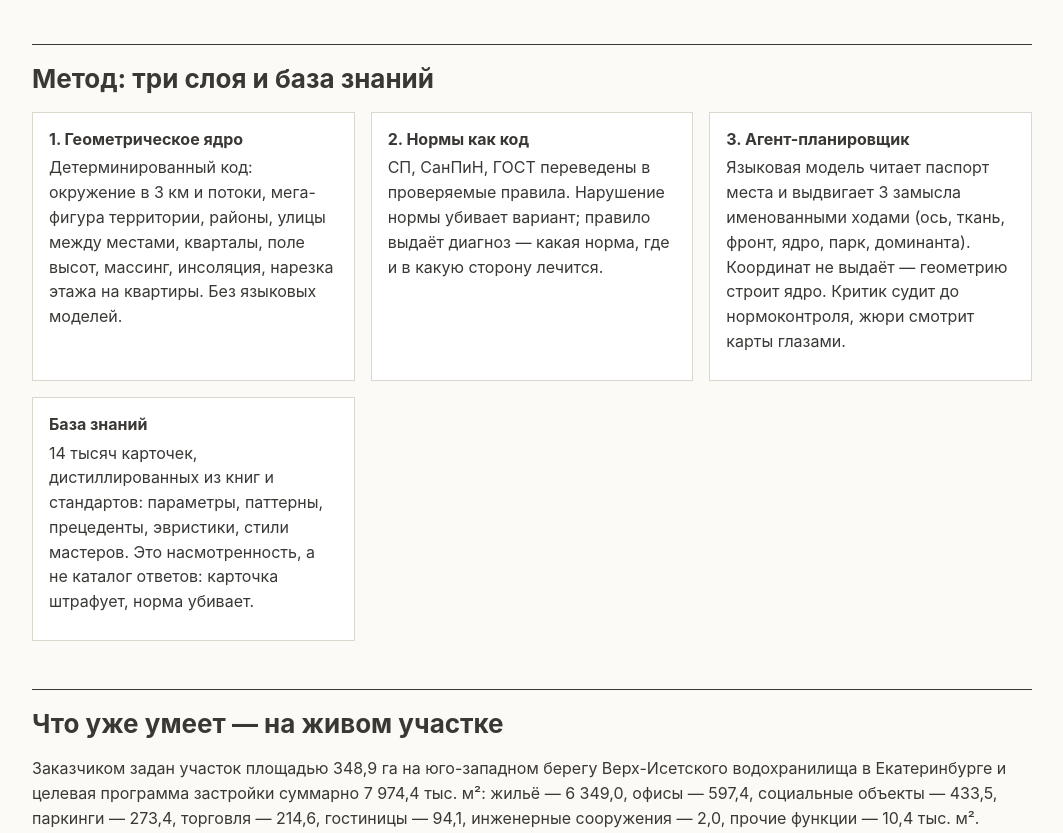
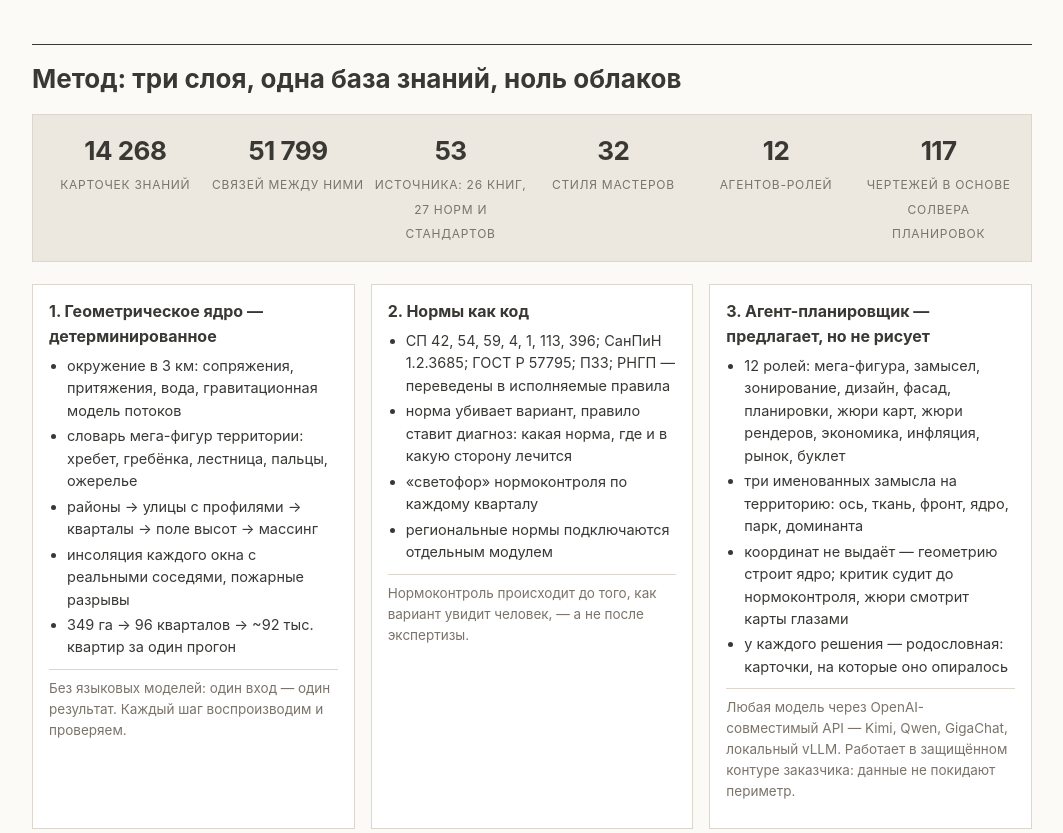
Before and after one commit to vstepanovaec-cyber/Arcitect_ex_mashina, a plain HTML site: page index.html in a window 1280 px wide. Shown: the part 880-1713 px from the top of the page, without its empty margins (108-1171 px from the left). Drawn offline with nearby package versions, Linux system fonts and the light colour scheme.

Commit message:
Update index.html
method section: facts

```diff
--- a/index.html
+++ b/index.html
@@ -16,26 +16,58 @@ main{max-width:1040px;margin:0 auto;padding:0 20px 80px} p{margin:0 0 12px} .lea
 img{max-width:100%;height:auto;display:block;border:1px solid var(--line);background:#fff} figure{margin:16px 0} figcaption{font-size:13px;color:var(--grey);margin-top:6px}
 .grid{display:grid;grid-template-columns:repeat(auto-fit,minmax(280px,1fr));gap:16px} .card{border:1px solid var(--line);background:#fff;padding:14px 16px}
 .kpi{display:grid;grid-template-columns:repeat(auto-fit,minmax(150px,1fr));gap:12px;margin:16px 0} .kpi div{border-left:3px solid var(--acc);padding:6px 12px;background:#fff}
-.kpi b{display:block;font-size:22px} ul{padding-left:20px} li{margin:4px 0} .cta{border:2px solid var(--ink);padding:20px;margin-top:20px;background:#fff}
+.kpi b{display:block;font-size:22px}
+.facts{display:grid;grid-template-columns:repeat(auto-fit,minmax(140px,1fr));gap:10px;margin:14px 0 22px;background:var(--dark);padding:16px;border:1px solid var(--line)} .facts div{text-align:center} .facts b{display:block;font-size:26px;letter-spacing:-.02em} .facts span{font-size:12px;color:var(--grey);text-transform:uppercase;letter-spacing:.06em}
+.card .why{margin-top:10px;padding-top:8px;border-top:1px solid var(--line);font-size:13.5px;color:var(--grey)} .card ul{margin:6px 0 0;padding-left:18px;font-size:14.5px} .card li{margin:3px 0} ul{padding-left:20px} li{margin:4px 0} .cta{border:2px solid var(--ink);padding:20px;margin-top:20px;background:#fff}
 a{color:var(--acc)} .steps li{margin:8px 0} .author{display:grid;grid-template-columns:auto 1fr;gap:20px;align-items:start;border-top:1px solid var(--line);padding-top:16px} .author img{width:170px;border:1px solid var(--line)} @media(max-width:600px){.author{grid-template-columns:1fr}} footer{border-top:1px solid var(--line);padding:24px 20px;color:var(--grey);font-size:13px;max-width:1040px;margin:0 auto}
 </style></head><body>
 <nav><div><a href="#idea">Идея</a><a href="#method">Метод</a><a href="#run">Прогон</a><a href="#figure">Фигура</a><a href="#plans">Замыслы</a><a href="#volume">Объём</a><a href="#flats">Планировки</a><a href="#money">Экономика</a><a href="#limits">Ограничения</a><a href="#author">Об авторе</a><a href="#join">Присоединиться</a></div></nav>
 <section class="hero"><div class="in">
 <div><p class="kick">Личный исследовательский проект · генеративное проектирование жилья · 2026</p>
 <h1>Архитектор в машине</h1>
-<p class="lead">Система, которая от границы участка и программы доходит до мастер-плана, объёмов кварталов и планировок этажей — и объясняет каждое решение. Не «нейросеть рисует картинку», а три слоя: геометрическое ядро, нормы как код и агент-планировщик с базой знаний из 14 тысяч карточек.</p>
+<p class="lead">Система, которая от границы участка и программы доходит до мастер-плана, объёмов кварталов и планировок этажей — и объясняет каждое решение. Не «нейросеть рисует картинку», а три слоя: геометрическое ядро, нормы как код и агент-планировщик с базой знаний из 14 268 карточек и 51 799 связей, дистиллированной из 53 книг и стандартов.</p>
 <p class="meta">Ниже — один полный прогон на реальном участке в Екатеринбурге, с честными ограничениями. Приглашаю к тестированию и соавторству.</p></div>
 <div><img src="img/all3d.jpg" alt="3D всей территории"></div>
 </div></section>
 <main>
 <h2 id="idea">Идея</h2>
 <p>Концептуальная стадия проектирования жилого района — это тысячи решений, которые опытный архитектор принимает «в голове»: где главные улицы, какой квартал, как раскрыть двор к солнцу, что положить в первые этажи. Я собираю систему, в которой эти решения принимает машина, но так, как их принимает человек: сначала замысел, потом форма, потом проверка нормой, потом точечная правка с сохранением замысла. Каждое решение записывается в журнал с родословной — карточками знаний, на которые оно опиралось.</p>
-<h2 id="method">Метод: три слоя и база знаний</h2>
+<h2 id="method">Метод: три слоя, одна база знаний, ноль облаков</h2>
+<div class="facts">
+<div><b>14 268</b><span>карточек знаний</span></div>
+<div><b>51 799</b><span>связей между ними</span></div>
+<div><b>53</b><span>источника: 26 книг, 27 норм и стандартов</span></div>
+<div><b>32</b><span>стиля мастеров</span></div>
+<div><b>12</b><span>агентов-ролей</span></div>
+<div><b>117</b><span>чертежей в основе солвера планировок</span></div>
+</div>
 <div class="grid">
-<div class="card"><h4>1. Геометрическое ядро</h4><p>Детерминированный код: окружение в 3 км и потоки, мега-фигура территории, районы, улицы между местами, кварталы, поле высот, массинг, инсоляция, нарезка этажа на квартиры. Без языковых моделей.</p></div>
-<div class="card"><h4>2. Нормы как код</h4><p>СП, СанПиН, ГОСТ переведены в проверяемые правила. Нарушение нормы убивает вариант; правило выдаёт диагноз — какая норма, где и в какую сторону лечится.</p></div>
-<div class="card"><h4>3. Агент-планировщик</h4><p>Языковая модель читает паспорт места и выдвигает 3 замысла именованными ходами (ось, ткань, фронт, ядро, парк, доминанта). Координат не выдаёт — геометрию строит ядро. Критик судит до нормоконтроля, жюри смотрит карты глазами.</p></div>
-<div class="card"><h4>База знаний</h4><p>14 тысяч карточек, дистиллированных из книг и стандартов: параметры, паттерны, прецеденты, эвристики, стили мастеров. Это насмотренность, а не каталог ответов: карточка штрафует, норма убивает.</p></div>
+<div class="card"><h4>1. Геометрическое ядро — детерминированное</h4>
+<ul><li>окружение в 3 км: сопряжения, притяжения, вода, гравитационная модель потоков</li>
+<li>словарь мега-фигур территории: хребет, гребёнка, лестница, пальцы, ожерелье</li>
+<li>районы → улицы с профилями → кварталы → поле высот → массинг</li>
+<li>инсоляция каждого окна с реальными соседями, пожарные разрывы</li>
+<li>349 га → 96 кварталов → ~92 тыс. квартир за один прогон</li></ul>
+<p class="why">Без языковых моделей: один вход — один результат. Каждый шаг воспроизводим и проверяем.</p></div>
+<div class="card"><h4>2. Нормы как код</h4>
+<ul><li>СП 42, 54, 59, 4, 1, 113, 396; СанПиН 1.2.3685; ГОСТ Р 57795; ПЗЗ; РНГП — переведены в исполняемые правила</li>
+<li>норма убивает вариант, правило ставит диагноз: какая норма, где и в какую сторону лечится</li>
+<li>«светофор» нормоконтроля по каждому кварталу</li>
+<li>региональные нормы подключаются отдельным модулем</li></ul>
+<p class="why">Нормоконтроль происходит до того, как вариант увидит человек, — а не после экспертизы.</p></div>
+<div class="card"><h4>3. Агент-планировщик — предлагает, но не рисует</h4>
+<ul><li>12 ролей: мега-фигура, замысел, зонирование, дизайн, фасад, планировки, жюри карт, жюри рендеров, экономика, инфляция, рынок, буклет</li>
+<li>три именованных замысла на территорию: ось, ткань, фронт, ядро, парк, доминанта</li>
+<li>координат не выдаёт — геометрию строит ядро; критик судит до нормоконтроля, жюри смотрит карты глазами</li>
+<li>у каждого решения — родословная: карточки, на которые оно опиралось</li></ul>
+<p class="why">Любая модель через OpenAI-совместимый API — Kimi, Qwen, GigaChat, локальный vLLM. Работает в защищённом контуре заказчика: данные не покидают периметр.</p></div>
+<div class="card"><h4>База знаний — насмотренность, а не каталог</h4>
+<ul><li>14 268 карточек: 4 364 паттерна, 3 256 эвристик, 3 223 параметра, 2 125 прецедентов, 1 268 методов, 32 стиля</li>
+<li>51 799 связей: карточки ссылаются на прецеденты, прецеденты — на нормы</li>
+<li>26 книг: Leupen, Schneider, Sherwood, Metric Handbook, Нойферт, Space Syntax, Spacematrix, DASH, Gehl, Sim, Urban Design Compendium, TOD Standard…</li>
+<li>27 стандартов и норм: СП, СанПиН, ГОСТ, Стандарт ДОМ.РФ</li>
+<li>32 стиля: 22 мастера (Сиза, Diener &amp; Diener, MVRDV, Baumschlager Eberle, Chipperfield, Herzog &amp; de Meuron…) и 10 направлений</li></ul>
+<p class="why">Каждая карточка — со ссылкой на источник и страницу. Карточка штрафует, норма убивает. База растёт с каждым прогоном.</p></div>
 </div>
 <h2 id="run">Что уже умеет — на живом участке</h2>
 <p>Заказчиком задан участок площадью 348,9 га на юго-западном берегу Верх-Исетского водохранилища в Екатеринбурге и целевая программа застройки суммарно 7 974,4 тыс. м²: жильё — 6 349,0, офисы — 597,4, социальные объекты — 433,5, паркинги — 273,4, торговля — 214,6, гостиницы — 94,1, инженерные сооружения — 2,0, прочие функции — 10,4 тыс. м². Отдельное указание касалось архитектуры: работать в современных стилях и в языке признанных мастеров по заданному реестру. Всё остальное — распределение объёмов по территории, типологию застройки, высотность, структуру кварталов и общественных пространств — проект решал самостоятельно.</p>
```
